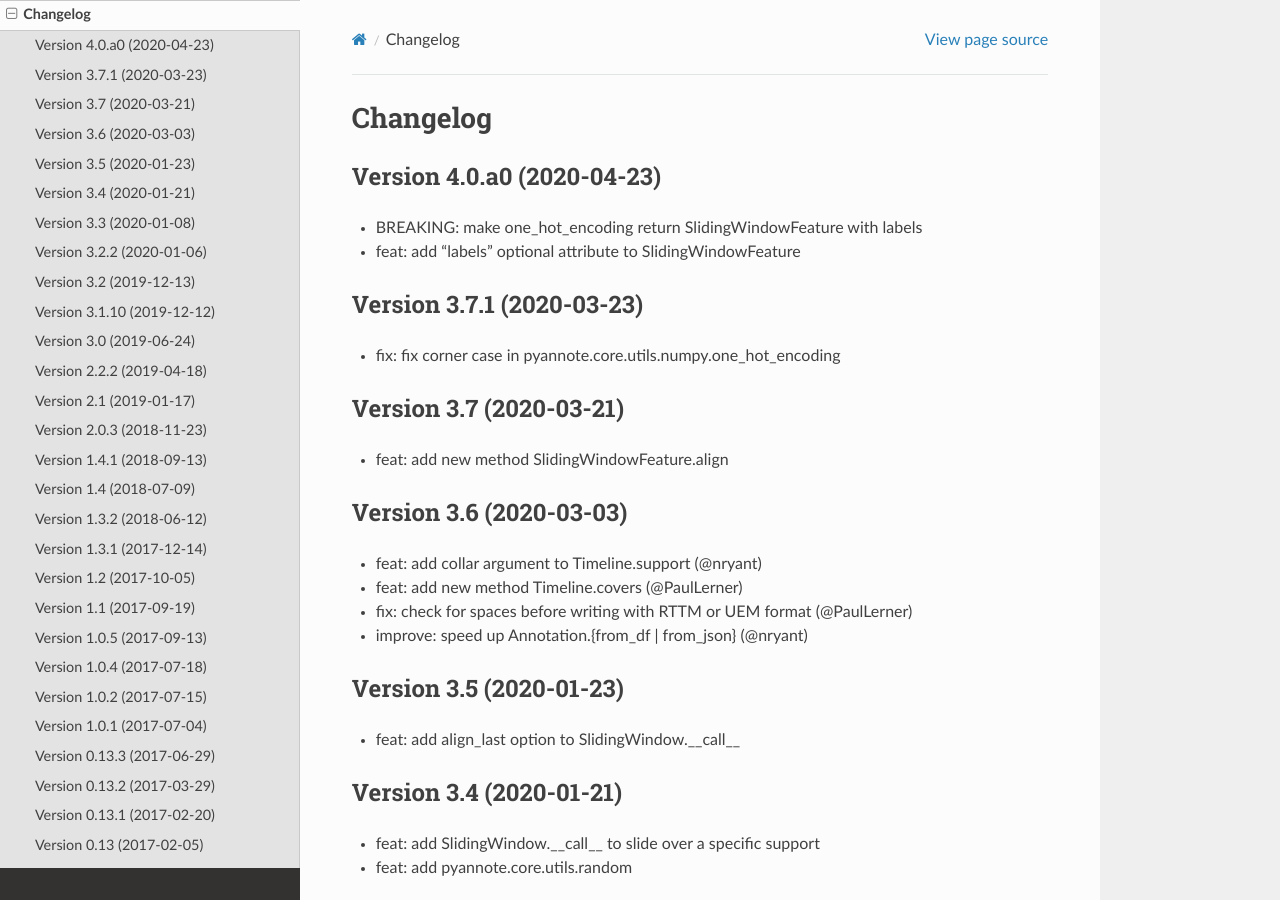
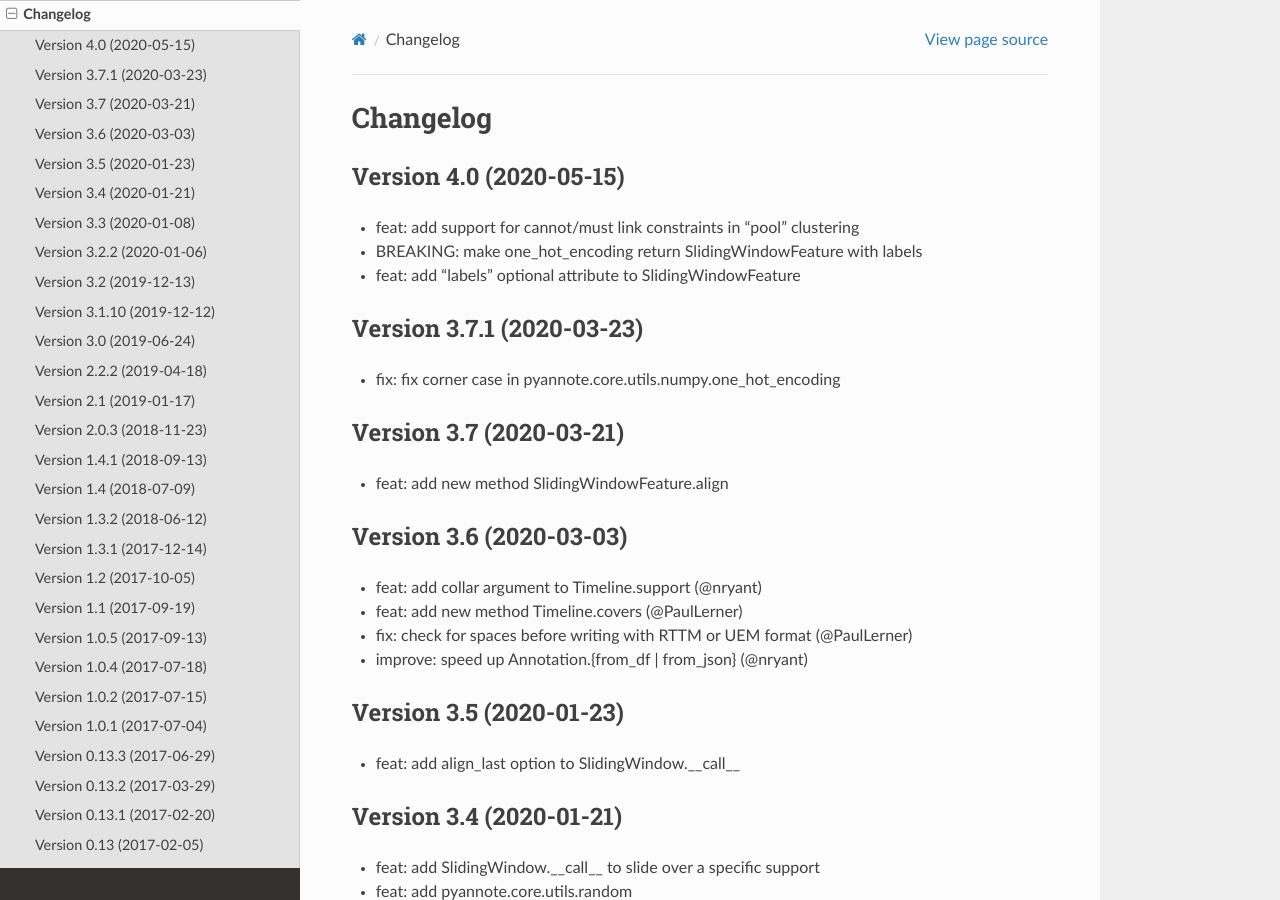
Before and after one commit to pyannote/pyannote-core, a Sphinx documentation site: the page built from doc/source/changelog.rst, in a window 1280 px wide and 900 px high. Built offline with Sphinx 7.4.7 and the Read the Docs theme 2.0.0, drawn with Linux system fonts in a browser that asks for light colours.

Commit message:
doc: update changelog

```diff
--- a/doc/source/changelog.rst
+++ b/doc/source/changelog.rst
@@ -2,9 +2,10 @@
 Changelog
 #########
 
-Version 4.0.a0 (2020-04-23)
-~~~~~~~~~~~~~~~~~~~~~~~~~~~
+Version 4.0 (2020-05-15)
+~~~~~~~~~~~~~~~~~~~~~~~~
 
+- feat: add support for cannot/must link constraints in "pool" clustering
 - BREAKING: make one_hot_encoding return SlidingWindowFeature with labels
 - feat: add "labels" optional attribute to SlidingWindowFeature
 
```
